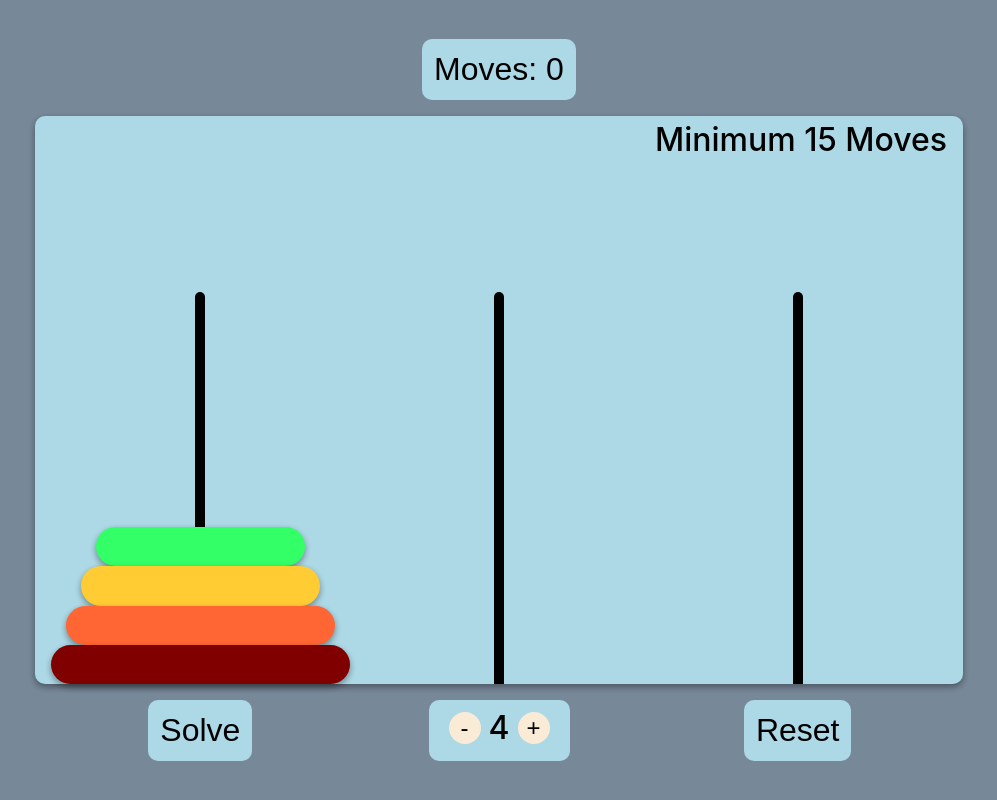
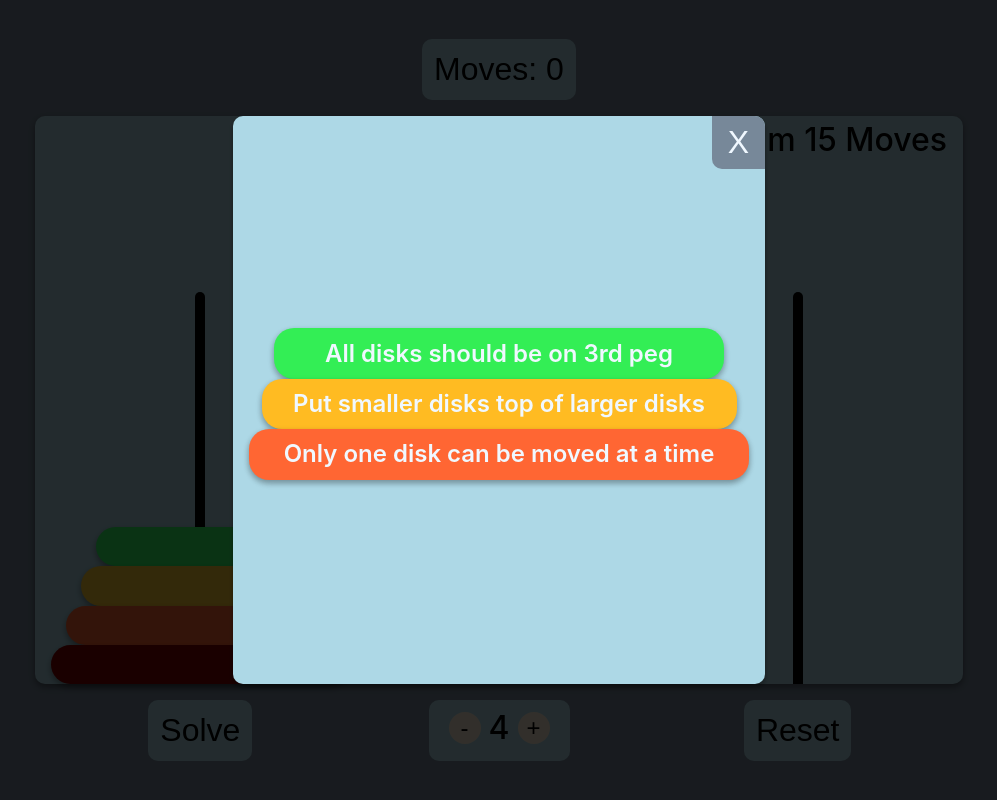
Before and after one commit to mfarukkoc/towers-of-hanoi, a React (Create React App) app: page / in a window 1280 px wide. Shown: the whole page, without its empty margins (141-1138 px from the left). Built offline with nearby package versions, Linux system fonts and the light colour scheme.

Commit message:
Add welcome information.

```diff
--- a/src/App.js
+++ b/src/App.js
@@ -1,6 +1,6 @@
 import styled from 'styled-components';
 import HanoiDisplay from './components/HanoiDisplay';
-
+import Welcome from './components/Welcome';
 const AppDiv = styled.div`
   background-color: lightslategray;
 `;
@@ -8,6 +8,7 @@ const AppDiv = styled.div`
 function App() {
   return (
     <AppDiv>
+      <Welcome></Welcome>
       <HanoiDisplay></HanoiDisplay>
     </AppDiv>
   );
--- /dev/null
+++ b/src/components/Welcome/index.js
@@ -0,0 +1,131 @@
+import React, { useState } from 'react';
+import styled, { keyframes } from 'styled-components';
+
+const Wrapper = styled.div`
+  display: flex;
+  flex-direction: column;
+  position: relative;
+  align-content: center;
+  justify-content: center;
+  background-color: lightblue;
+  width: 70%;
+  max-width: 500px;
+  height: 70%;
+  @media (max-width: 1024px) {
+    width: 95%;
+    padding: 8px 4px 0 4px;
+  }
+  padding: 8px 16px 0 16px;
+  margin: 0 auto;
+  border-radius: 10px;
+  box-shadow: 0 3px 6px rgba(0, 0, 0, 0.16), 0 3px 6px rgba(0, 0, 0, 0.23);
+`;
+
+const disappearAnimation = keyframes`
+  from {
+    opacity: 1;
+  }
+  to {
+    opacity: 0;
+    visibility:hidden;
+  }
+`;
+
+const Center = styled.div`
+  background-color: rgba(0, 0, 0, 80%);
+  z-index: 99;
+  width: 100%;
+  height: 100%;
+  display: flex;
+  flex-direction: column;
+  justify-content: center;
+  align-items: center;
+  position: absolute;
+  animation-name: ${disappearAnimation};
+  animation-duration: 1s;
+  animation-fill-mode: forwards;
+  animation-timing-function: ease-in;
+  animation-play-state: ${(props) => (props.disappear ? 'running' : 'paused')};
+`;
+
+const dropAnimation = keyframes`
+  from {
+    visibility:visible;
+    transform: translateY(-1000%);
+    opacity:0;
+    }
+  to {
+    visibility:visible;
+    transform: translateY(0%)};
+    opacity:1 !important;
+    }
+`;
+
+const Disc = styled.div`
+  display: flex;
+  justify-content: center;
+  align-items: center;
+  font-size: 24px;
+  @media (max-width: 500px) {
+    font-size: 16px;
+  }
+  width: ${(props) => props.width};
+  height: 9%;
+  border-radius: 20px;
+  visibility: hidden;
+  background-color: ${(props) => props.color};
+  z-index: 1;
+  align-self: center;
+  box-shadow: 0 3px 6px rgba(0, 0, 0, 0.16), 0 3px 6px rgba(0, 0, 0, 0.23);
+  position: relative;
+  color: aliceblue;
+  font-weight: 600;
+  animation-name: ${dropAnimation};
+  animation-duration: 1s;
+  animation-delay: ${(props) => props.delay};
+  animation-fill-mode: forwards;
+  animation-timing-function: ease-in;
+`;
+
+const CloseButton = styled.button`
+  position: absolute;
+  top: 0;
+  right: 0;
+  font-size: 32px;
+  background: lightslategray;
+  color: aliceblue;
+  border-top-right-radius: 10px;
+  border-bottom-left-radius: 10px;
+  border: none;
+  padding: 8px 16px;
+  cursor: pointer;
+  transition: background-color 0.2s;
+  :hover {
+    background-color: #8899aa;
+  }
+`;
+
+const Welcome = () => {
+  const [disappear, setDisappear] = useState(false);
+  const handleClose = () => {
+    setDisappear(true);
+  };
+  return (
+    <Center disappear={disappear}>
+      <Wrapper>
+        <CloseButton onClick={handleClose}>X</CloseButton>
+        <Disc color="#33EE55" delay="1s" width="90%">
+          All disks should be on 3rd peg
+        </Disc>
+        <Disc color="#FFBB22" delay="0.5s" width="95%">
+          Put smaller disks top of larger disks
+        </Disc>
+        <Disc color="#ff6633" delay="0s" width="100%">
+          Only one disk can be moved at a time
+        </Disc>
+      </Wrapper>
+    </Center>
+  );
+};
+
+export default Welcome;
```
Also changed, not shown: public/manifest.json, 1 other file (tests, documents, lock files or other folders).
